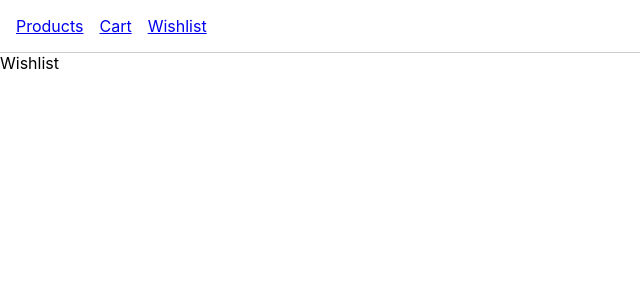
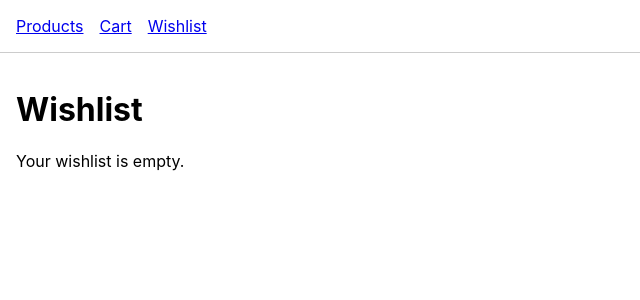
Before and after one commit to the-narayani/e-commerce-website, a React (Create React App) app in the folder ecommerce-app/: page /wishlist in a window 1280 px wide. Shown: the top 300 px of the page, without its empty margins (0-640 px from the left). Built offline with nearby package versions, Linux system fonts and the light colour scheme.

Commit message:
implemented Wishlist component

```diff
--- a/ecommerce-app/src/components/Wishlist.jsx
+++ b/ecommerce-app/src/components/Wishlist.jsx
@@ -1,3 +1,33 @@
-export default function Wishlist() {
-  return <div>Wishlist</div>;
+export default function Wishlist({
+  wishlist,
+  removeFromWishlist,
+  moveWishlistToCart,
+}) {
+  return (
+    <div style={{ padding: "1rem" }}>
+      <h1>Wishlist</h1>
+      {wishlist.length === 0 && <p>Your wishlist is empty.</p>}
+
+      {wishlist.map((item) => (
+        <div
+          key={item.id}
+          style={{
+            border: "1px solid #ccc",
+            padding: "0.5rem",
+            marginBottom: "0.5rem",
+          }}
+        >
+          <h3>{item.name}</h3>
+          <p>Price: ${item.price}</p>
+          <button onClick={() => removeFromWishlist(item.id)}>Remove</button>
+          <button
+            style={{ marginLeft: "0.5rem" }}
+            onClick={() => moveWishlistToCart(item.id)}
+          >
+            Move to Cart
+          </button>
+        </div>
+      ))}
+    </div>
+  );
 }
```
